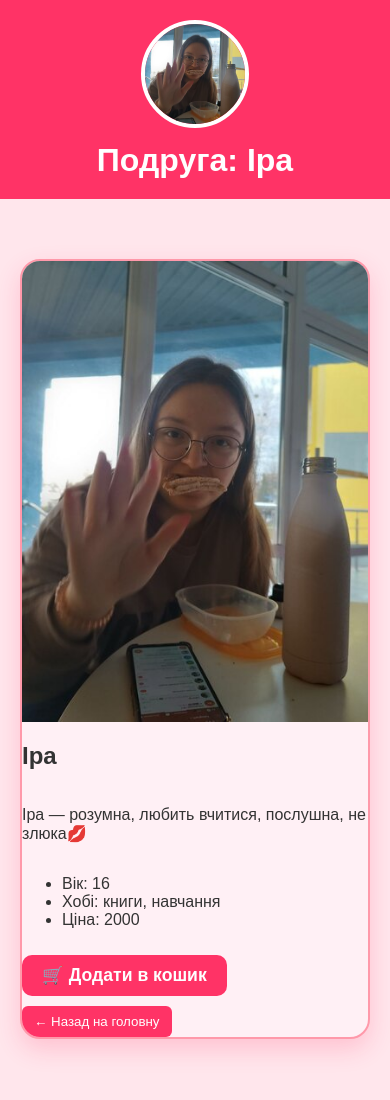
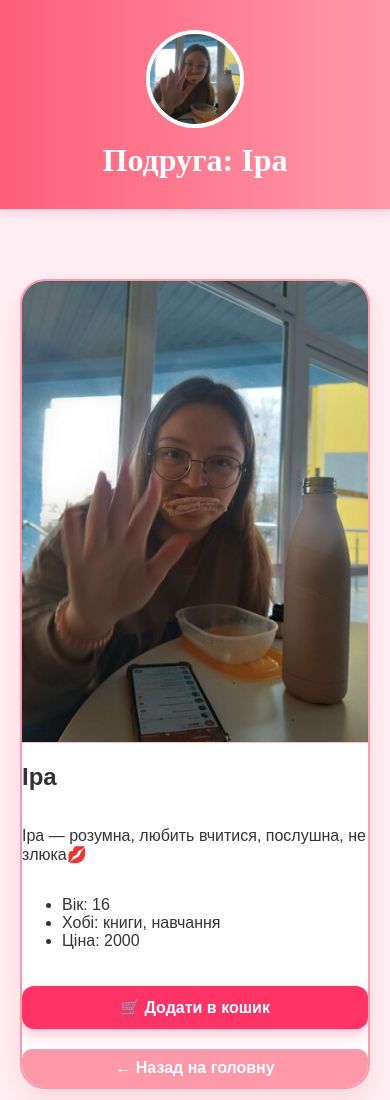
Before and after one commit to KatiaLove2008/------, a plain HTML site: page ira.html in a window 390 px wide. Shown: the top 1100 px of the page. Drawn offline with Linux system fonts and the light colour scheme.

Commit message:
стиль

```diff
--- a/css/style.css
+++ b/css/style.css
@@ -406,3 +406,144 @@ footer {
   from { opacity: 0; transform: translateX(50px); }
   to { opacity: 1; transform: translateX(0); }
 }
+
+body {
+  font-family: 'Quicksand', sans-serif;
+  background-color: #fff0f5;
+  margin: 0;
+  padding: 0;
+  color: #333;
+}
+
+/* Header */
+header {
+  background: linear-gradient(to right, #ff5e78, #ff99aa);
+  color: white;
+  padding: 30px;
+  text-align: center;
+  font-family: 'Playfair Display', serif;
+  box-shadow: 0 4px 12px rgba(255, 51, 102, 0.2);
+}
+
+.avatar {
+  width: 90px;
+  height: 90px;
+  border-radius: 50%;
+  object-fit: cover;
+  margin-bottom: 10px;
+}
+
+/* Додаткова інформація */
+.girl-details {
+  max-width: 960px;
+  margin: 50px auto;
+  background: #ffffff;
+  border-radius: 25px;
+  display: flex;
+  flex-wrap: wrap;
+  box-shadow: 0 12px 30px rgba(255, 105, 135, 0.2);
+  overflow: hidden;
+  animation: fadeIn 0.8s ease-in-out;
+}
+
+.detail-photo {
+  flex: 1 1 300px;
+  width: 100%;
+  max-height: 500px;
+  object-fit: cover;
+  border-right: 1px solid #ffc0cb;
+}
+
+.detail-text {
+  flex: 1 1 400px;
+  padding: 40px;
+  background: linear-gradient(135deg, #ffe0eb, #fff0f7);
+  font-size: 1.1em;
+  line-height: 1.6;
+  animation: slideIn 0.8s ease-out;
+}
+
+.detail-text h2 {
+  font-family: 'Playfair Display', serif;
+  font-size: 2.5em;
+  color: #ff3366;
+  margin-top: 0;
+}
+
+.detail-text ul {
+  list-style: none;
+  padding: 0;
+  margin-top: 15px;
+}
+
+.detail-text li {
+  margin-bottom: 10px;
+}
+
+.add-to-cart {
+  margin-top: 20px;
+  padding: 12px 25px;
+  background-color: #ff3366;
+  color: white;
+  border: none;
+  border-radius: 12px;
+  font-weight: bold;
+  font-size: 1em;
+  cursor: pointer;
+  box-shadow: 0 6px 14px rgba(255, 51, 102, 0.3);
+  transition: background-color 0.3s, transform 0.2s;
+}
+
+.add-to-cart:hover {
+  background-color: #cc0044;
+  transform: scale(1.05);
+}
+
+.back-button {
+  margin-top: 20px;
+  padding: 10px 20px;
+  background-color: #ff99aa;
+  color: white;
+  border: none;
+  border-radius: 10px;
+  font-weight: bold;
+  font-size: 1em;
+  cursor: pointer;
+  transition: background-color 0.3s, transform 0.2s;
+}
+
+.back-button:hover {
+  background-color: #ff3366;
+  transform: scale(1.05);
+}
+
+/* Footer */
+footer {
+  background-color: #ff99aa;
+  color: white;
+  text-align: center;
+  padding: 20px;
+  margin-top: 50px;
+}
+
+/* Анімації */
+@keyframes fadeIn {
+  0% { opacity: 0; transform: scale(0.97); }
+  100% { opacity: 1; transform: scale(1); }
+}
+
+@keyframes slideIn {
+  0% { opacity: 0; transform: translateX(50px); }
+  100% { opacity: 1; transform: translateX(0); }
+}
+
+/* Медіа для мобільних */
+@media screen and (max-width: 768px) {
+  .girl-details {
+    flex-direction: column;
+  }
+  .detail-photo {
+    border-right: none;
+    border-bottom: 1px solid #ffc0cb;
+  }
+}
```
